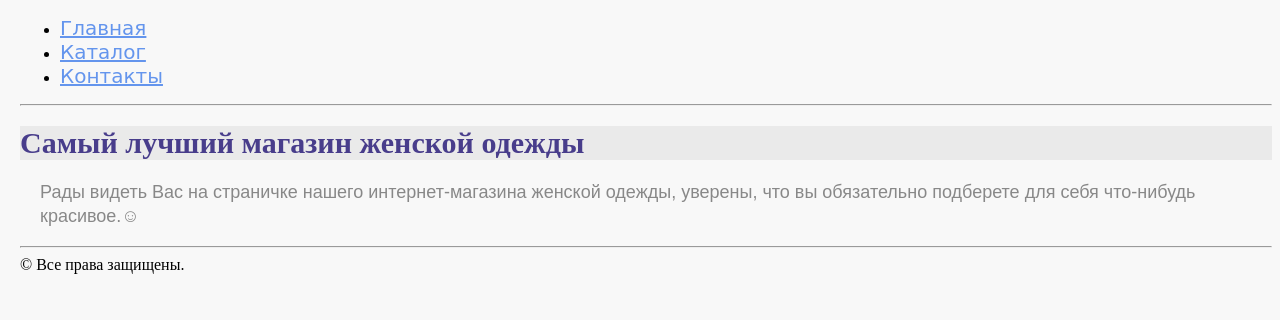
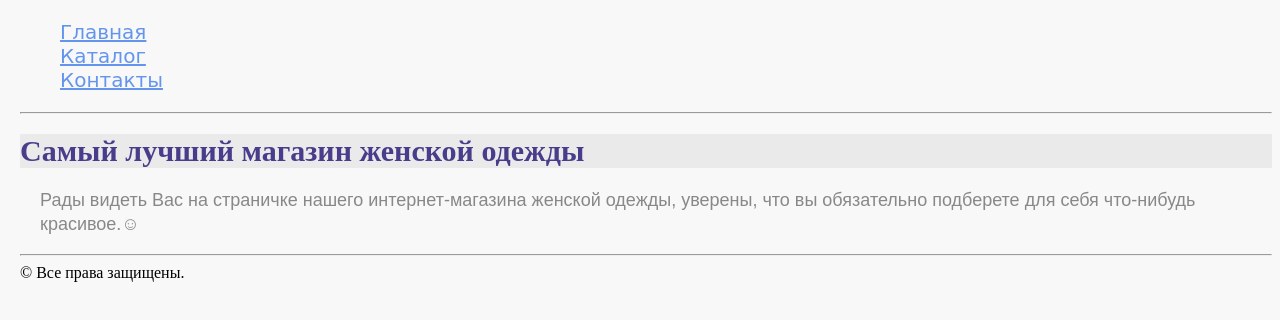
Before and after one commit to DSmol/html-css, a plain HTML site: page index.html in a window 1280 px wide. Drawn offline with Linux system fonts and the light colour scheme.

Commit message:
доработки

```diff
--- a/style.css
+++ b/style.css
@@ -2,11 +2,13 @@ body{
 background-color: #f8f8f8;
 ;margin-left: 20px;
 }
-.menu a{
+.menu{
+    list-style-type: none;
     font-family: cursive;
     font-size: 20px;
+}
+.menu a{
     color: cornflowerblue;
-    list-style-type: none;
 }
 .title_h1{
     color: darkslateblue;
```
